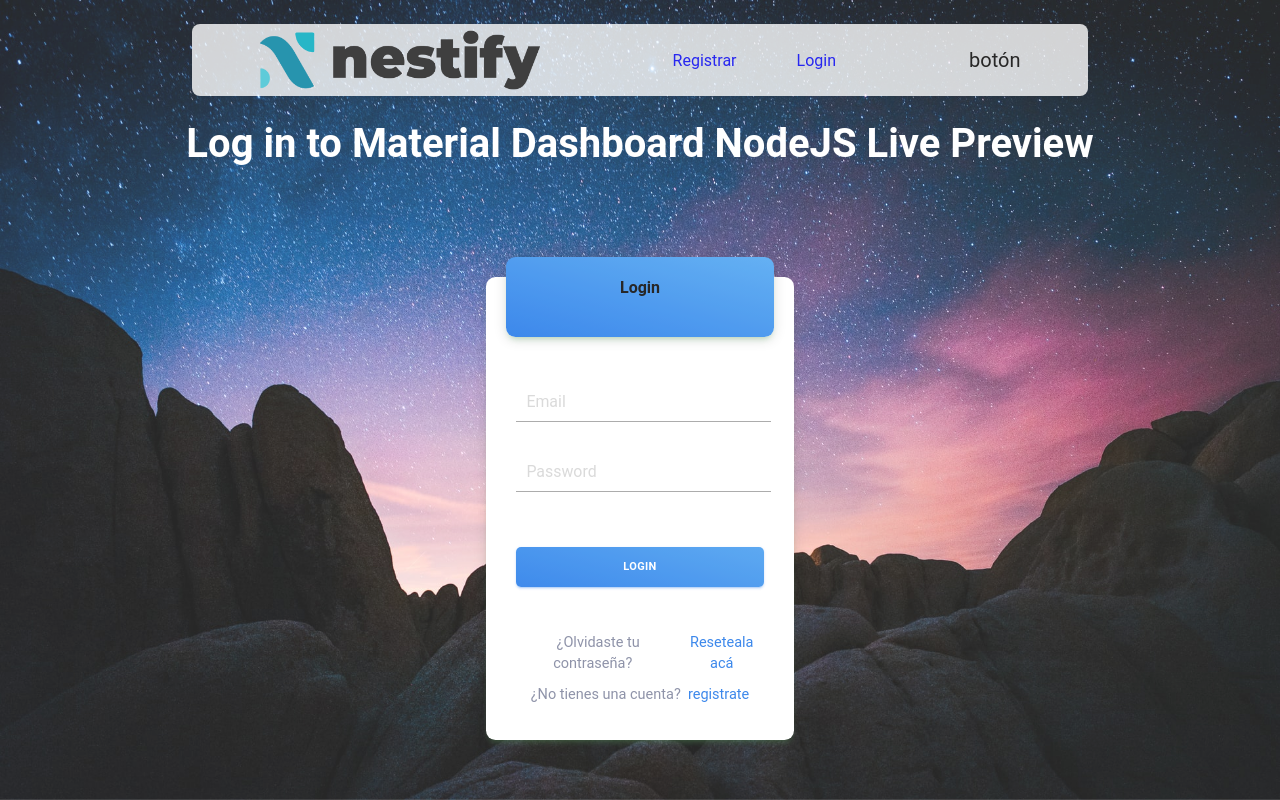
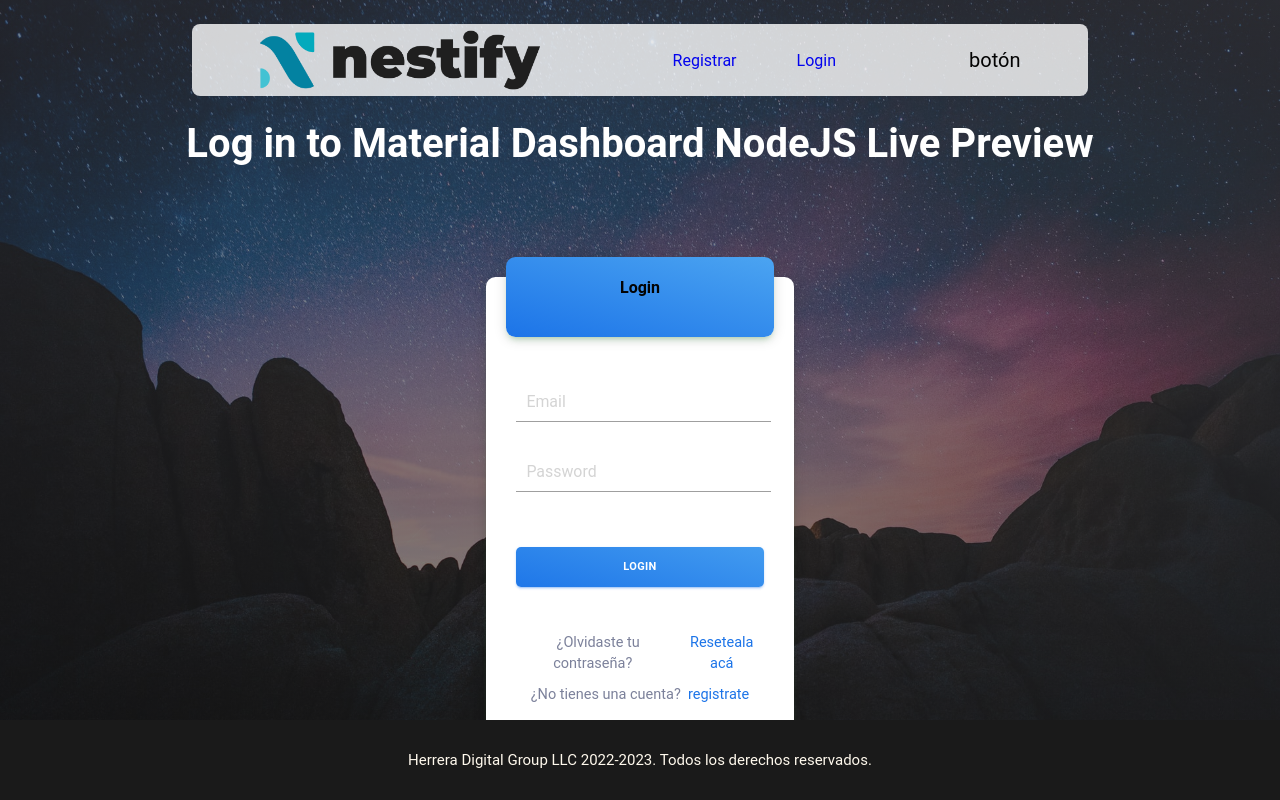
Before and after one commit to sebastianacunam/jhg-yod, a React (Vite) app in the folder frontend/: page / in a window 1280 px wide. Built offline with nearby package versions, Linux system fonts and the light colour scheme.

Commit message:
feature footer

```diff
--- a/frontend/src/assets/scss/app.css
+++ b/frontend/src/assets/scss/app.css
@@ -76,14 +76,14 @@ img {
 }
 
 .bgcontainer {
-  background-image: url("../../../assets/images/bg-sign-in-basic.jpeg");
-  background-repeat: no-repeat center center;
-  background-attachment: fixed;
+  background-image: linear-gradient(195deg, rgba(66, 66, 74, 0.6), rgba(25, 25, 25, 0.6)), url("../../../assets/images/bg-sign-in-basic.jpeg");
+  background-position: center center;
+  background-repeat: no-repeat;
   background-size: cover;
   position: absolute;
   width: 100%;
+  opacity: 0.99;
   min-height: 100%;
-  opacity: 0.85;
 }
 
 .bg {
--- a/frontend/src/assets/scss/layout/_footer.scss
+++ b/frontend/src/assets/scss/layout/_footer.scss
@@ -0,0 +1,17 @@
+.footer-bg{
+    height: 80px;
+    display: flex;
+    justify-content: center;
+    text-align: center;
+    align-items: center;
+    background-color: #181818;
+    position: fixed;
+    width: 100%;
+    bottom: 0;
+
+}
+
+.p-footer{
+    color: rgb(255, 249, 237);
+    font-size: 15px;
+}
--- a/frontend/src/assets/scss/layout/_login.scss
+++ b/frontend/src/assets/scss/layout/_login.scss
@@ -1,12 +1,12 @@
 .bgcontainer{
-    background-image: url('../../../assets/images/bg-sign-in-basic.jpeg');
-    background-repeat: no-repeat center center;
-    background-attachment: fixed;
+    background-image: linear-gradient(195deg, rgba(66, 66, 74, 0.6), rgba(25, 25, 25, 0.6)), url('../../../assets/images/bg-sign-in-basic.jpeg');
+    background-position: center center;
+    background-repeat: no-repeat;
     background-size: cover;
     position: absolute;
     width: 100%;
+    opacity: 0.99;
     min-height: 100%;
-    opacity: 0.85;
 }
 
 .bg{
@@ -19,3 +19,7 @@
 .fuentes{
     color: white;
 }
+
+// .bgcontainer.zoom-out {
+//     transform: scale(1.2); /* Ajusta el valor según tu preferencia de zoom out */
+//   }
--- a/frontend/src/assets/scss/layout/_menuRegister.scss
+++ b/frontend/src/assets/scss/layout/_menuRegister.scss
@@ -4,7 +4,7 @@
     height: 390px;
 }
 
-.prueba{
+.register-container{
     display: flex;
     background-image: linear-gradient(195deg, rgba(66, 66, 74, 0.4), rgba(25, 25, 25, 0.4)), url('../../images/bg-sign-up-cover.jpeg');
     width: 98.5%;
--- /dev/null
+++ b/frontend/src/components/CommonComponents/Footer/Footer.jsx
@@ -0,0 +1,11 @@
+import React from 'react'
+import '../../../assets/scss/layout/_footer.scss'
+
+
+export default function Footer() {
+  return (
+    <div className='footer-bg'>
+        <p className='p-footer'>Herrera Digital Group LLC 2022-2023. Todos los derechos reservados.</p>
+    </div>
+  )
+}
--- a/frontend/src/components/CommonComponents/Login/Login.jsx
+++ b/frontend/src/components/CommonComponents/Login/Login.jsx
@@ -2,6 +2,7 @@ import React from 'react'
 import MenuLogin from '../MenuLogin/MenuLogin/MenuLogin'
 import FormLogin from '../FormLogin/FormLogin'
 import '../../../assets/scss/layout/_login.scss'
+import Footer from '../Footer/Footer'
 
 export default function Login() {
   return (
@@ -10,6 +11,7 @@ export default function Login() {
             <MenuLogin/>
             <h1 className='fuentes'>Log in to Material Dashboard NodeJS Live Preview</h1>
             <FormLogin/>
+            <Footer/>
         </div>
     </div>
   )
--- a/frontend/src/components/CommonComponents/MenuLogin/MenuRegister/MenuRegister.jsx
+++ b/frontend/src/components/CommonComponents/MenuLogin/MenuRegister/MenuRegister.jsx
@@ -9,7 +9,7 @@ export default function MenuRegister() {
 
     return (
         <div className='bgcontainermenuregister'>
-            <div className='prueba'>
+            <div className='register-container'>
                 <div className='menu1-register'>
                     <img className='logoLogin' src={logo} alt='img not found' />
                 </div>
--- a/frontend/src/components/UserRegisteredComponents/Dashboard/Dashboard.jsx
+++ b/frontend/src/components/UserRegisteredComponents/Dashboard/Dashboard.jsx
@@ -10,7 +10,7 @@ import '../../../assets/scss/layout/_dashboard.scss'
 export default function Dashboard() {
 
   const dispatch = useDispatch()
-  const params = window.location.href
+  // const params = window.location.href
   const usuarioAct = useSelector((state) => state.usuarioActual)
   // const [showModal, setShowModal] = useState(false)
   // const [showModalNotification, setShowModalNotification] = useState(false)
```
Also changed, not shown: 1 other file (tests, documents, lock files or other folders).
